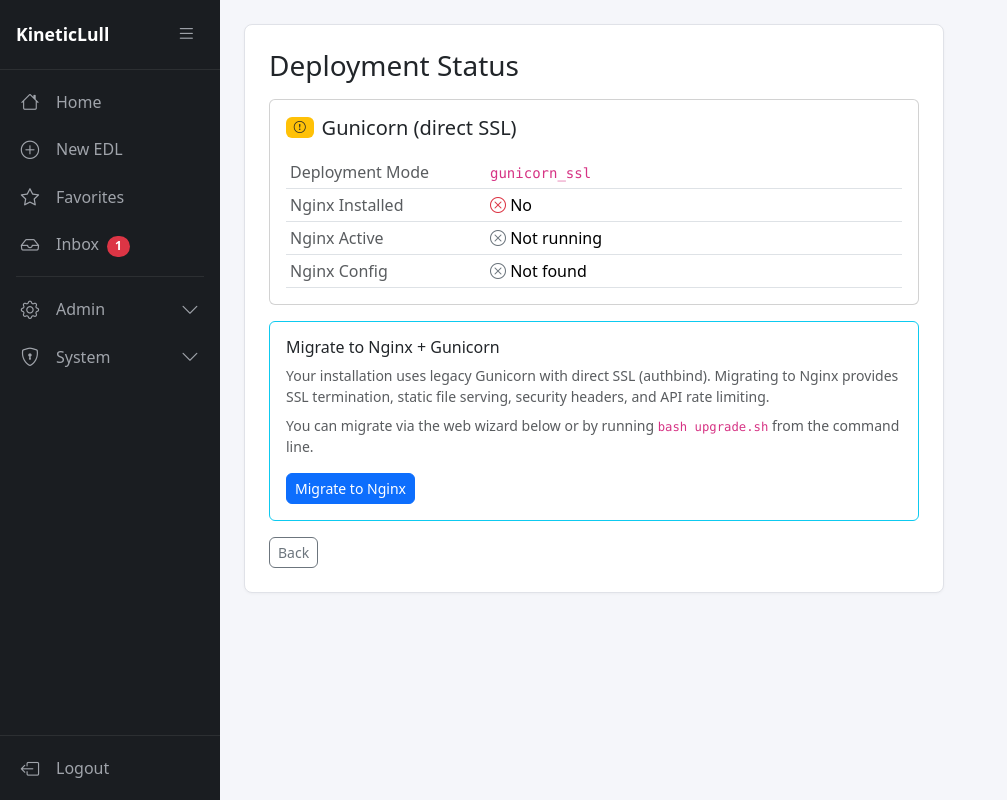
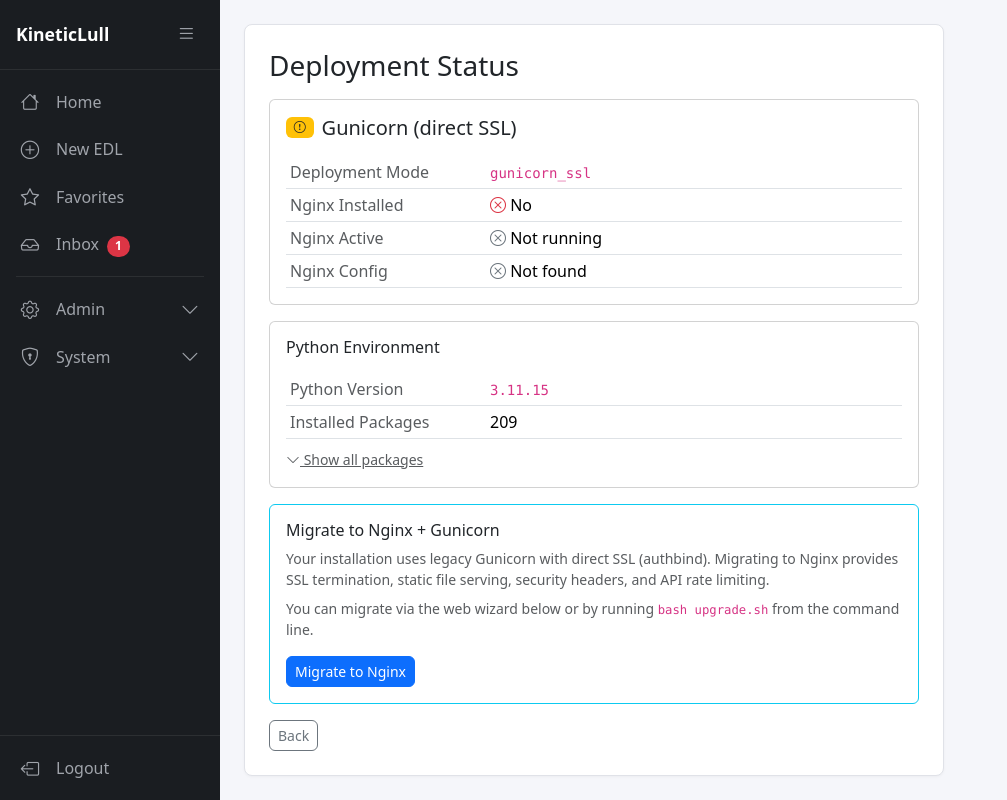
Before and after one commit to greaselovely/KineticLull, a Django app: page /deployment/ in a window 1280 px wide. Shown: the whole page, without its empty margins (0-1007 px from the left). Run offline with Django 5.2, Linux system fonts and the light colour scheme; a user stored in the database is signed in; data comes from the database, SQL or seed files in the repository; parts of the project's set-up code (start-up, migrations or seed data) failed here and were passed over.

Commit message:
Package Visibility

```diff
--- a/app/static/templates/deployment_status.html
+++ b/app/static/templates/deployment_status.html
@@ -65,6 +65,47 @@
         </div>
     </div>
 
+    <div class="card mt-3">
+        <div class="card-body">
+            <h6 class="mb-3">Python Environment</h6>
+            <table class="table table-sm mb-0">
+                <tbody>
+                    <tr>
+                        <td class="text-muted" style="width: 200px;">Python Version</td>
+                        <td><code>{{ python_version }}</code></td>
+                    </tr>
+                    <tr>
+                        <td class="text-muted">Installed Packages</td>
+                        <td>{{ installed_packages|length }}</td>
+                    </tr>
+                </tbody>
+            </table>
+            <div class="mt-2">
+                <a class="small text-muted" data-bs-toggle="collapse" href="#pkg-list" role="button" aria-expanded="false">
+                    <i class="bi bi-chevron-down"></i> Show all packages
+                </a>
+                <div class="collapse mt-2" id="pkg-list">
+                    <table class="table table-sm" style="font-size: 0.8rem;">
+                        <thead>
+                            <tr>
+                                <th>Package</th>
+                                <th>Version</th>
+                            </tr>
+                        </thead>
+                        <tbody>
+                            {% for pkg in installed_packages %}
+                            <tr>
+                                <td><code>{{ pkg.name }}</code></td>
+                                <td>{{ pkg.version }}</td>
+                            </tr>
+                            {% endfor %}
+                        </tbody>
+                    </table>
+                </div>
+            </div>
+        </div>
+    </div>
+
     {% if can_migrate %}
     <div class="card mt-3 border-info">
         <div class="card-body">
--- a/app/views.py
+++ b/app/views.py
@@ -1737,6 +1737,15 @@ def deployment_status_view(request):
         mismatch = True
         effective_mode = service_mode
 
+    # Python environment info
+    import platform
+    import pkg_resources
+    python_version = platform.python_version()
+    installed_packages = sorted(
+        [{'name': d.project_name, 'version': d.version} for d in pkg_resources.working_set],
+        key=lambda x: x['name'].lower()
+    )
+
     context = {
         'title': 'Deployment',
         'deployment_mode': effective_mode,
@@ -1748,6 +1757,8 @@ def deployment_status_view(request):
         'db_mode': db_mode,
         'service_mode': service_mode,
         'can_migrate': effective_mode == 'gunicorn_ssl',
+        'python_version': python_version,
+        'installed_packages': installed_packages,
     }
     return render(request, 'deployment_status.html', context)
 
```
Also changed, not shown: 1 other file.
